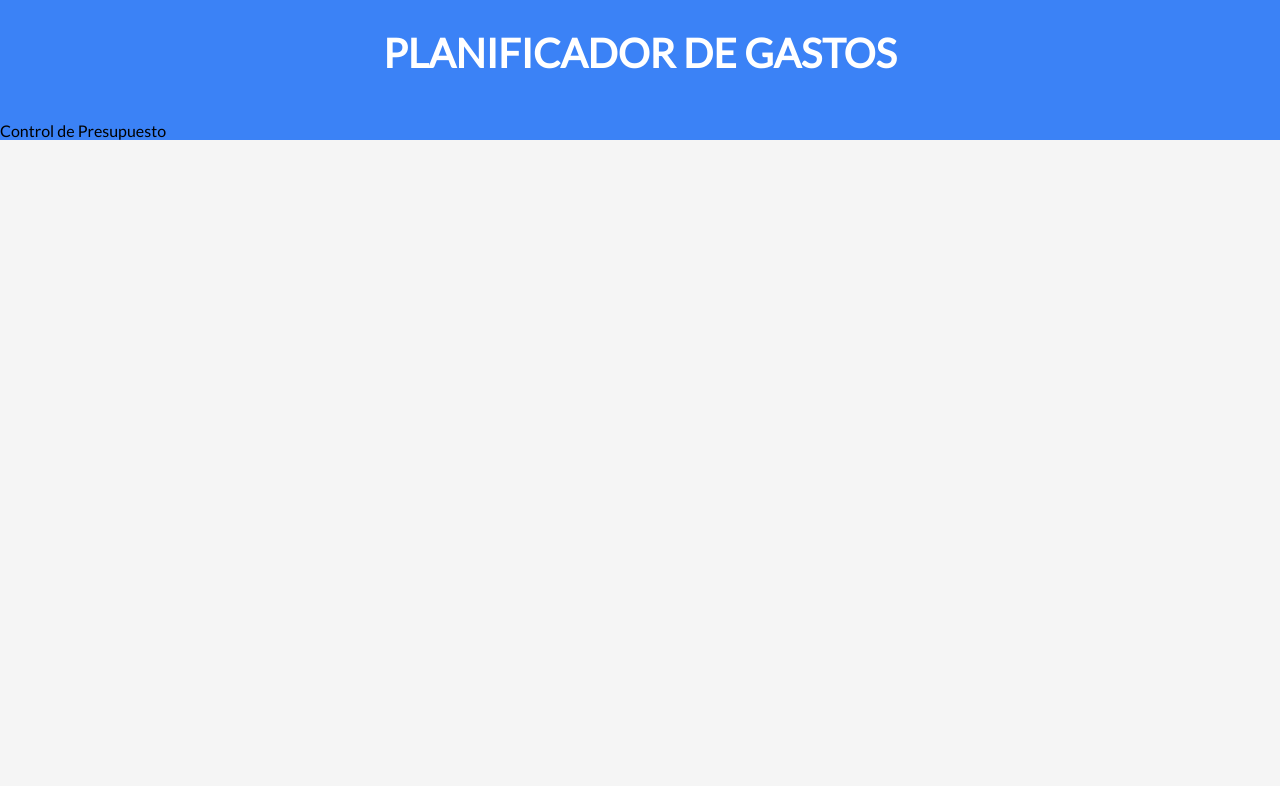
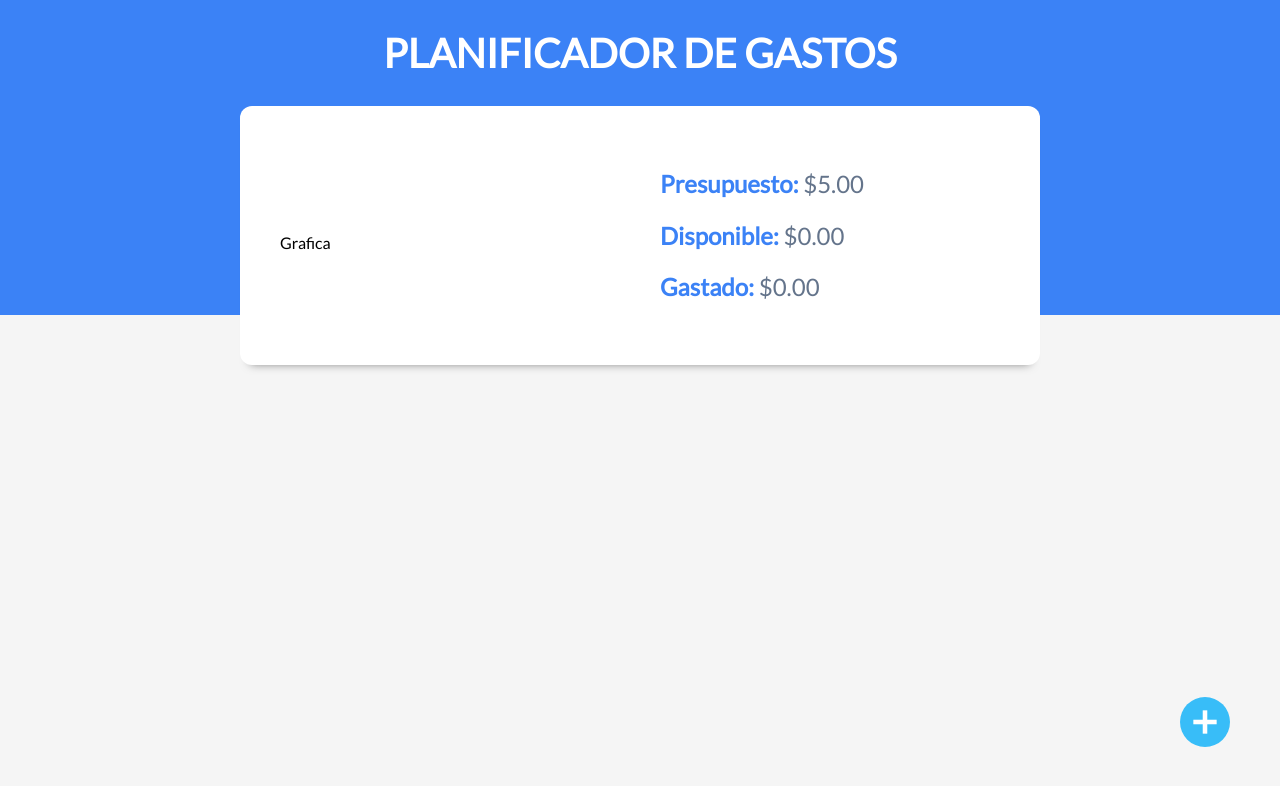
Before and after one commit to VicenteVieraG/Budget-Manager, a React (Vite) app in the folder control-gastos/: page / in a window 1280 px wide. Both pictures are taken after typing "5" into the empty fields and a click on the input "Añadir". Shown: the top 786 px of the page. Built offline with nearby package versions, Linux system fonts and the light colour scheme.

Commit message:
modal window and the buget card added

```diff
--- a/control-gastos/src/App.jsx
+++ b/control-gastos/src/App.jsx
@@ -1,10 +1,16 @@
 import { useState } from 'react'
 import Header from './components/Header'
-import NuevoPresupuesto from './components/NuevoPresupuesto'
+import IconoNuevoGasto from './img/nuevo-gasto.svg'
+import Modal from './components/Modal'
 
 function App() {
 	const [presupuesto,setPresupuesto] =useState(0);
 	const [isValidPresupuesto,setIsValidPresupuesto]=useState(false);
+	const [modal, setModal] =useState(false)
+
+	const handleNuevoGasto = () =>{
+		setModal(true)
+	}
 
 	return (
 		<div>
@@ -14,6 +20,18 @@
 				isValidPresupuesto={isValidPresupuesto}
 				setIsValidPresupuesto={setIsValidPresupuesto}
 			/>
+
+			{isValidPresupuesto && (
+				<div className="nuevo-gasto">
+					<img
+						src={IconoNuevoGasto}
+						alt="icono nuevo gasto"
+						onClick={handleNuevoGasto}
+					/>
+				</div>
+			)}
+
+			{modal && <Modal setModal={setModal}/>}
 		</div>
 	)
 }
--- /dev/null
+++ b/control-gastos/src/components/ControlPresupuesto.jsx
@@ -0,0 +1,32 @@
+import React from 'react';
+
+const ControlPresupuesto = ({presupuesto}) => {
+	const formatearCantidad = (cantidad) => {
+		return cantidad.toLocaleString("en-US",{
+			style: "currency",
+			currency:"USD"
+		})
+	}
+
+	return (
+		<div className="contenedor-presupuesto contenedor sombra dos-columnas">
+			<div>
+				<p>Grafica</p>
+			</div>
+
+			<div className="contenido-presupuesto">
+				<p>
+					<span>Presupuesto:</span> {formatearCantidad(presupuesto)}
+				</p>
+				<p>
+					<span>Disponible:</span> {formatearCantidad(0)}
+				</p>
+				<p>
+					<span>Gastado:</span> {formatearCantidad(0)}
+				</p>
+			</div>
+		</div>
+	);
+};
+
+export default ControlPresupuesto;
--- a/control-gastos/src/components/Header.jsx
+++ b/control-gastos/src/components/Header.jsx
@@ -1,5 +1,6 @@
 import React from 'react';
 import NuevoPresupuesto from './NuevoPresupuesto';
+import ControlPresupuesto from './ControlPresupuesto';
 
 const Header = ({presupuesto,setPresupuesto,isValidPresupuesto,setIsValidPresupuesto}) => {
 	return (
@@ -7,13 +8,15 @@
 			<h1>Planificador de Gastos</h1>
 
 			{isValidPresupuesto ? (
-				<p>Control de Presupuesto</p>
+				<ControlPresupuesto
+					presupuesto={presupuesto}
+				/>
 				) : (
-					<NuevoPresupuesto
+				<NuevoPresupuesto
 					presupuesto={presupuesto}
 					setPresupuesto={setPresupuesto}
 					setIsValidPresupuesto={setIsValidPresupuesto}
-			/>
+				/>
 				)
 			}
 		</header>
--- /dev/null
+++ b/control-gastos/src/components/Modal.jsx
@@ -0,0 +1,23 @@
+import CerrarBtn from "../img/cerrar.svg";
+
+const Modal = ({setModal}) => {
+	const ocultarModal= () => {
+		setModal(false)
+	}
+
+  return (
+	<div className="modal">
+		<div className="cerrar-modal">
+			<img
+				style={{cursor: "pointer"}}
+				src={CerrarBtn}
+				alt="Cerrar Modal"
+				onClick={ocultarModal}
+
+			/>
+		</div>
+	</div>
+	);
+};
+
+export default Modal;
```
